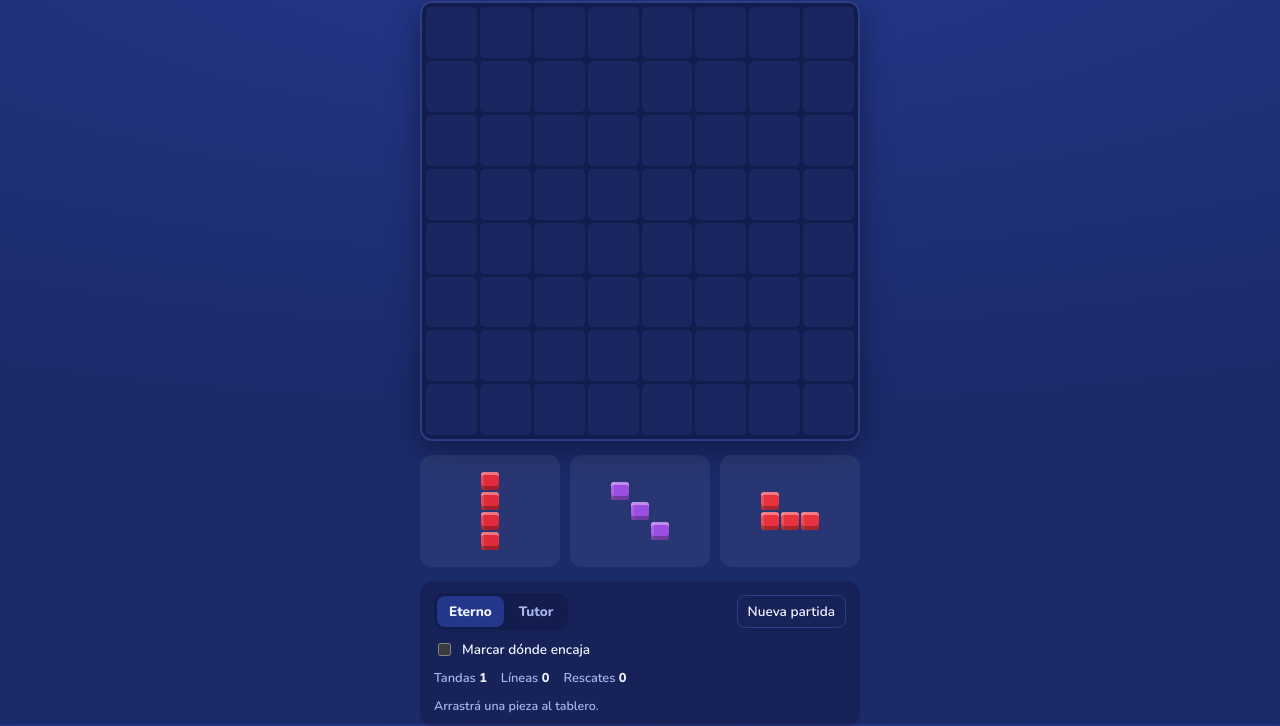
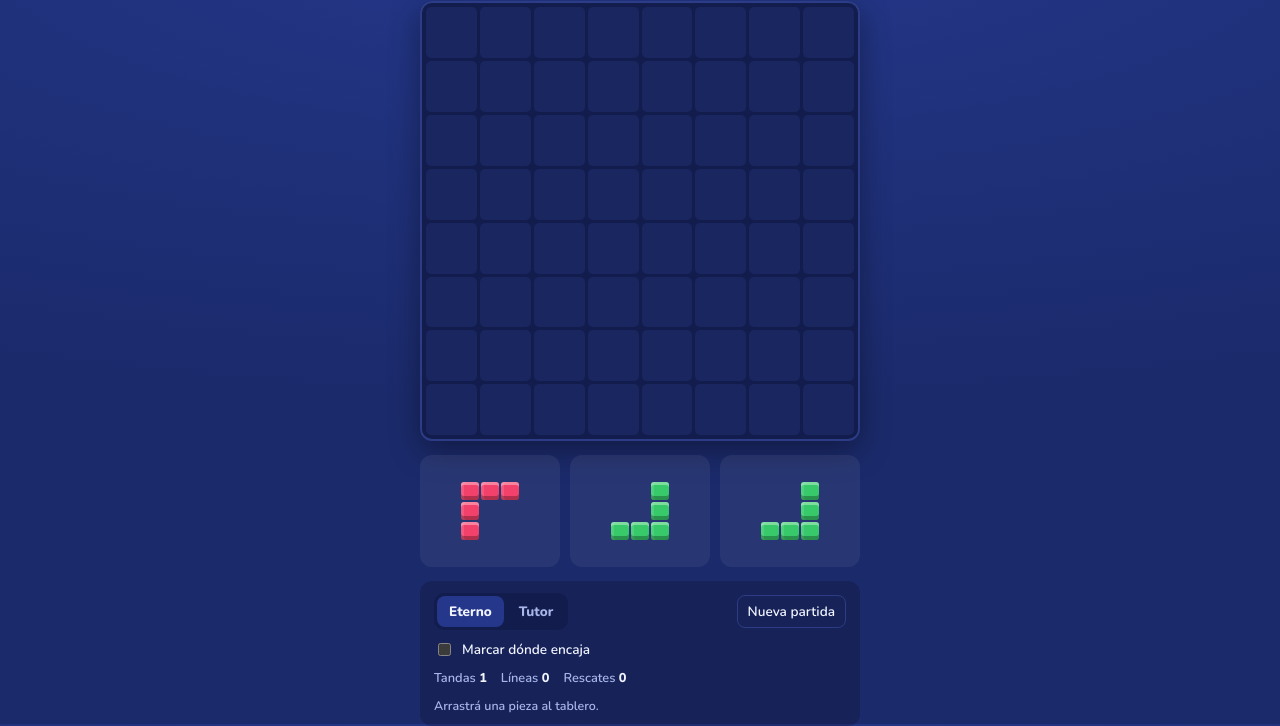
Before and after one commit to vinilosabroso/bloqueeterno, a plain HTML site: page index.html in a window 1280 px wide. Shown: the part 76-802 px from the top of the page. Drawn offline with nearby package versions, Linux system fonts and the light colour scheme.

Commit message:
Nueve piezas nuevas, menos Punto y Diagonal, y arreglo del balance
- Esquinas chicas (4 orientaciones), esquinas grandes de 5 bloques
  (4 orientaciones) y rectángulo horizontal 3x2, con frecuencia normal.
- Punto baja a 0.1 y Diagonal a 0.3.
- El registro jugada a jugada ya no se encima con el texto de abajo
  (los hijos de la hoja no se achican).

Co-Authored-By: Claude Opus 5.5 <noreply@anthropic.com>
Claude-Session: https://claude.ai/code/session_01TQajthxLxt7T1T21tJcrdv

```diff
--- a/index.html
+++ b/index.html
@@ -120,6 +120,8 @@ tbody tr:hover{background:rgba(255,255,255,.04)}
 /* Balance (hoja superpuesta) */
 #sheetWrap{position:fixed;inset:0;z-index:30;background:rgba(5,10,35,.66);display:flex;align-items:flex-end;justify-content:center;
   padding-top:max(24px,env(safe-area-inset-top,0px))}
+/* flex-shrink:0 en los hijos: sin eso, con la hoja llena, el navegador achicaba la lista plegable y el texto de abajo se le encimaba */
+#sheet>*{flex-shrink:0}
 #sheet{background:var(--sheet);width:100%;max-width:480px;max-height:100%;overflow-y:auto;border-radius:18px 18px 0 0;
   padding:20px max(18px,env(safe-area-inset-left,0px)) calc(24px + env(safe-area-inset-bottom,0px)) max(18px,env(safe-area-inset-right,0px));
   display:flex;flex-direction:column;gap:18px;box-shadow:0 -10px 40px rgba(0,0,0,.4)}
@@ -255,14 +257,25 @@ const SHAPES = [
   {id:'I4-v', name:'Barra de 4',    col:'#e22b3a', cells:[[0,0],[1,0],[2,0],[3,0]]},
   {id:'L',    name:'L',             col:'#3d64ee', cells:[[0,0],[1,0],[2,0],[2,1]]},
   // Va al final para no cambiar el índice de color de partidas guardadas
-  {id:'R23',  name:'Rectángulo 2×3', col:'#19b9a4', cells:[[0,0],[0,1],[1,0],[1,1],[2,0],[2,1]]},
+  {id:'R23',  name:'Rectángulo vertical', col:'#19b9a4', cells:[[0,0],[0,1],[1,0],[1,1],[2,0],[2,1]]},
+  // Piezas nuevas (al final para no cambiar el color de partidas guardadas)
+  {id:'C3-tl', name:'Esquina chica ┌',  col:'#ffb21f', cells:[[0,0],[0,1],[1,0]]},
+  {id:'C3-tr', name:'Esquina chica ┐',  col:'#ff5c8a', cells:[[0,0],[0,1],[1,1]]},
+  {id:'C3-bl', name:'Esquina chica └',  col:'#45d16a', cells:[[0,0],[1,0],[1,1]]},
+  {id:'C3-br', name:'Esquina chica ┘',  col:'#3fa7f5', cells:[[0,1],[1,0],[1,1]]},
+  {id:'R32',   name:'Rectángulo horizontal', col:'#ef4f7a', cells:[[0,0],[0,1],[0,2],[1,0],[1,1],[1,2]]},
+  {id:'C5-tl', name:'Esquina grande ┌', col:'#f2416b', cells:[[0,0],[0,1],[0,2],[1,0],[2,0]]},
+  {id:'C5-tr', name:'Esquina grande ┐', col:'#ffc83a', cells:[[0,0],[0,1],[0,2],[1,2],[2,2]]},
+  {id:'C5-bl', name:'Esquina grande └', col:'#3c8cf0', cells:[[0,0],[1,0],[2,0],[2,1],[2,2]]},
+  {id:'C5-br', name:'Esquina grande ┘', col:'#38c96a', cells:[[0,2],[1,2],[2,0],[2,1],[2,2]]},
 ];
 SHAPES.forEach((s,k)=>{ s.k=k; s.h=Math.max(...s.cells.map(c=>c[0]))+1; s.w=Math.max(...s.cells.map(c=>c[1]))+1; });
 const BY_ID = Object.fromEntries(SHAPES.map(s=>[s.id,s]));
 const DOT = BY_ID['dot'], O3 = BY_ID['O3'];
 // Peso de aparición: las piezas chicas no deberían salir tanto, si no el juego es trivial
 // 1 = frecuencia normal. El Punto sale muy poco; el rectángulo 2×3 un poco más que una pieza normal.
-const WEIGHT = {'dot':0.2,'O3':0.8,'diag':0.8,'R23':1.2};
+// Las piezas que no figuran tienen frecuencia normal (1). Punto y Diagonal salen muy poco.
+const WEIGHT = {'dot':0.1,'diag':0.3,'O3':0.8,'R23':1.2};
 
 // Tablero lógico para el motor: Uint8Array(64), 0 vacío / 1 ocupado
 function fits(o,s,r,c){
```
